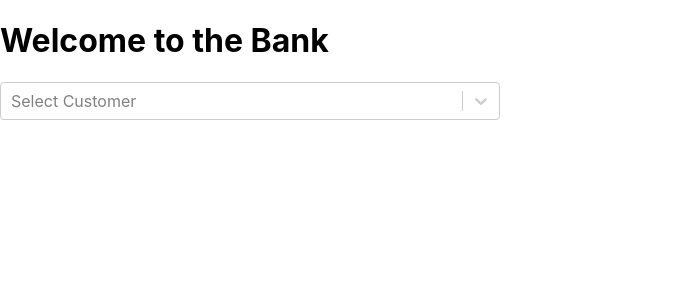
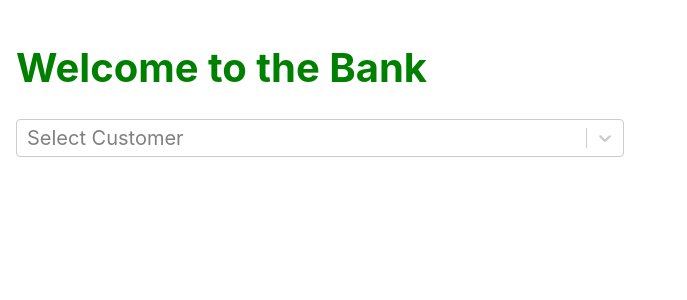
Before and after one commit to himanshin97/react-components, a React (Create React App) app: page / in a window 1280 px wide. Shown: the top 300 px of the page, without its empty margins (0-687 px from the left). Built offline with nearby package versions, Linux system fonts and the light colour scheme.

Commit message:
Style Changes Added

```diff
--- a/package.json
+++ b/package.json
@@ -4,9 +4,11 @@
   "private": true,
   "homepage": "https://himanshin97.github.io/react-components",
   "dependencies": {
+    "@rebass/preset": "^4.0.5",
     "@testing-library/jest-dom": "^5.11.9",
     "@testing-library/react": "^11.2.5",
     "@testing-library/user-event": "^12.6.3",
+    "emotion-theming": "^11.0.0",
     "gh-pages": "^3.1.0",
     "react": "^17.0.1",
     "react-checkmark": "^1.4.0",
--- a/src/App.js
+++ b/src/App.js
@@ -7,7 +7,15 @@ import { Checkmark } from 'react-checkmark'
 import './App.css';
 import { customerData } from './data';
 import { options } from './data';
-import { Box } from 'rebass';
+import {
+  Box,
+  Card,
+  Image,
+  Heading,
+  Text,
+  Flex
+} from 'rebass';
+
 
 
 
@@ -26,9 +34,16 @@ function App() {
   return (
     <>
     <div className="App">
+      <Flex>
+    <Box   p={3}
+  fontSize={3}
+  width={[ 1, 1, 1/2 ]}
+  color='Green'
+  bg='secondary'
+  >
      <h1 font-size="12px" align="left">Welcome to the Bank</h1>
-     <Box width={500} >
-      <Select
+
+      <Select border-color="green"
       onChange={(selectedOption)=> setSelectedOption({selectedOption})}
       options={options}
       styles={styles}
@@ -37,7 +52,7 @@ function App() {
        />
 
        </Box>
-
+       </Flex>
 
 
 
```
Also changed, not shown: 1 other file (tests, documents, lock files or other folders).
